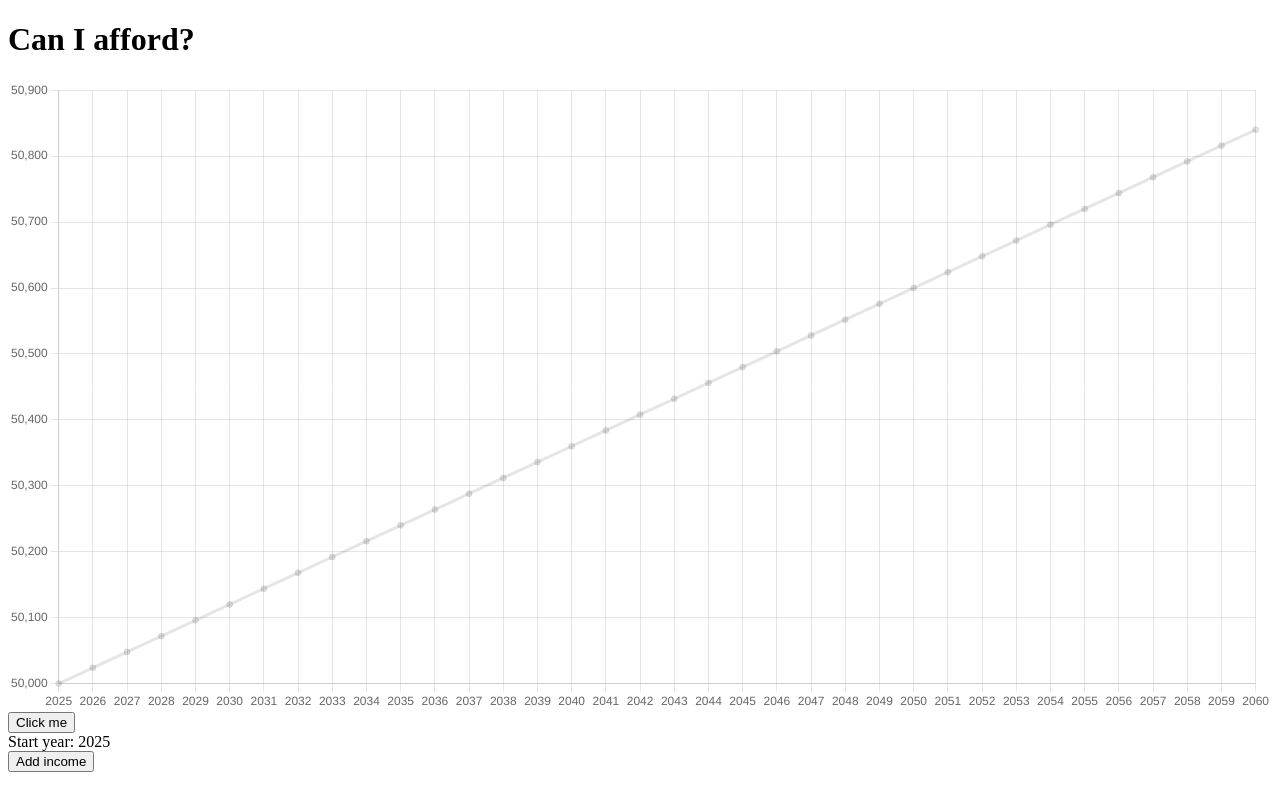
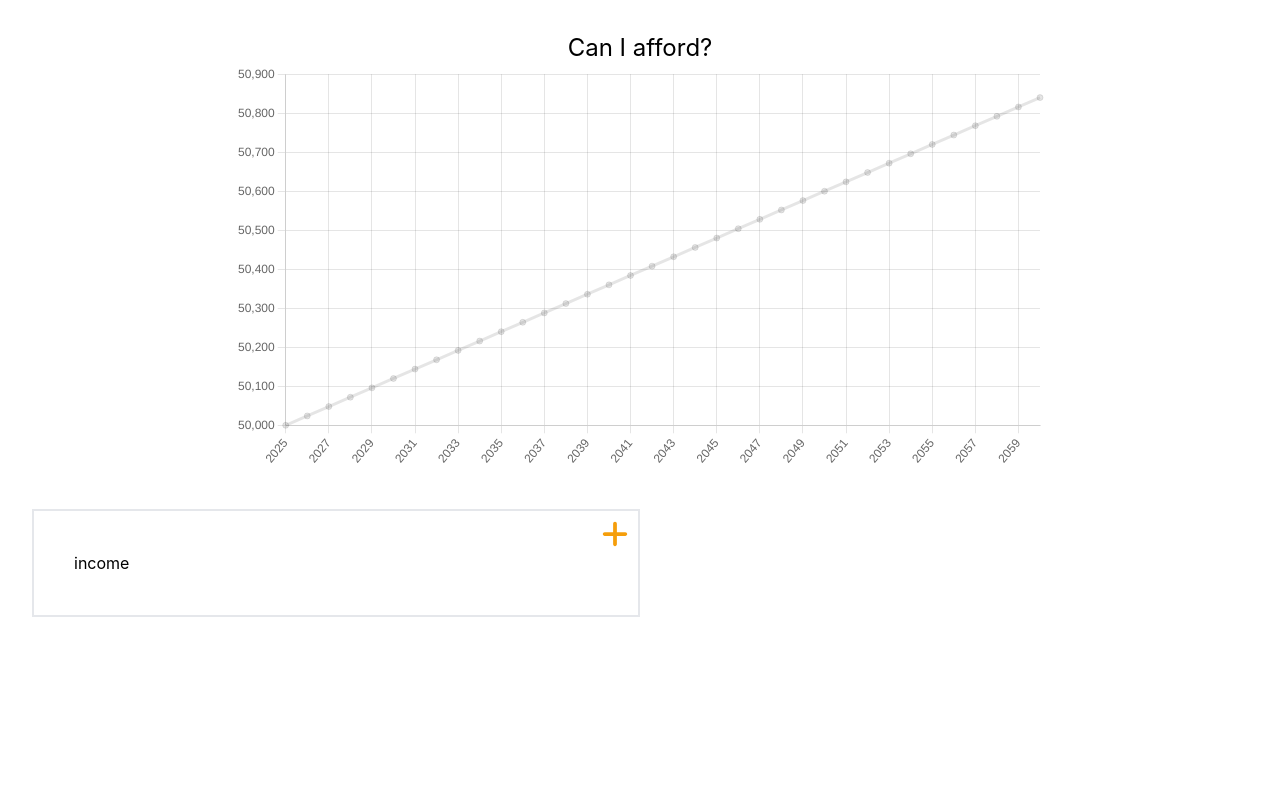
Before and after one commit to RSchlenker/can-i-afford, a Next.js app: page / in a window 1280 px wide. Built offline with nearby package versions, Linux system fonts and the light colour scheme.

Commit message:
Add tailwind

```diff
--- a/app/BaseControlPanel.tsx
+++ b/app/BaseControlPanel.tsx
@@ -1,19 +1,34 @@
 import { RootState, useAppDispatch, useAppSelector } from '../store/store'
 import { addFactor, setStartYear } from '../store/chartSlice'
 import { monthlyIncome } from '@/business/finances'
+import { FaPlus } from 'react-icons/fa6'
+import { Factor } from '@/business/SimulationEngine'
+import { useEffect, useState } from 'react'
 
 export default function BaseControlPanel() {
   const dispatch = useAppDispatch()
-  const startYear = useAppSelector((state: RootState) => state.chart.startYear)
+  const factors: Array<Factor> = useAppSelector(
+    (state: RootState) => state.chart.factors,
+  )
+  const [factorsToDisplay, setFactors] = useState(factors)
+  useEffect(() => {
+    setFactors(factors)
+  }, [factors])
+
   return (
-    <div>
-      <button onClick={() => dispatch(setStartYear(2015))}>Click me</button>
-      <div data-testid="start-year">Start year: {startYear}</div>
-      <button
-        onClick={() => dispatch(addFactor({ factor: monthlyIncome(100) }))}
+    <div className="w-1/2 border-2 p-10 my-10 relative">
+      {factorsToDisplay.map((factor) => {
+        return <div key={factor.id}>{factor.name}</div>
+      })}
+      <a
+        className="absolute top-2 right-2 text-3xl text-amber-500 hover:text-green-500"
+        data-testid="add-factor"
+        onClick={() =>
+          dispatch(addFactor({ factor: monthlyIncome(100), name: 'testst' }))
+        }
       >
-        Add income
-      </button>
+        <FaPlus />
+      </a>
     </div>
   )
 }
--- a/app/page.tsx
+++ b/app/page.tsx
@@ -2,13 +2,16 @@
 import ReduxProvider from '../store/ReduxProvider'
 import SimulationChart from './SimulationChart'
 import BaseControlPanel from './BaseControlPanel'
+import '../styles/global.css'
 
 export default function Page() {
   return (
     <ReduxProvider>
-      <main>
-        <h1>Can I afford?</h1>
-        <SimulationChart class="px-20" />
+      <main className="mx-auto p-8">
+        <h1 className="text-2xl text-center">Can I afford?</h1>
+        <div className="w-2/3 mx-auto">
+          <SimulationChart />
+        </div>
         <BaseControlPanel />
       </main>
     </ReduxProvider>
--- /dev/null
+++ b/postcss.config.js
@@ -0,0 +1,6 @@
+module.exports = {
+  plugins: {
+    tailwindcss: {},
+    autoprefixer: {},
+  },
+}
--- a/store/chartSlice.ts
+++ b/store/chartSlice.ts
@@ -1,6 +1,7 @@
 import { createSlice, PayloadAction } from '@reduxjs/toolkit'
 import { Factor } from '@/business/SimulationEngine'
 import { monthlyIncome } from '@/business/finances'
+import { uuid } from 'uuidv4'
 
 export interface IChartSlice {
   startYear: number
@@ -24,7 +25,7 @@ export const chartSlice = createSlice({
       state.startYear = action.payload
     },
     addFactor: (state, action: PayloadAction) => {
-      state.factors.push(action.payload)
+      state.factors.push({ ...action.payload, id: uuid() })
     },
   },
 })
--- a/styles/global.css
+++ b/styles/global.css
@@ -1,3 +1,7 @@
+@tailwind base;
+@tailwind components;
+@tailwind utilities;
+
 html,
 body {
   padding: 0;
@@ -16,39 +20,11 @@ body {
     sans-serif;
 }
 
-* {
-  box-sizing: border-box;
+button {
+  background-color: beige;
+  padding: 4px 8px;
 }
 
-main {
-  padding: 5rem 0;
-  flex: 1;
-  display: flex;
-  flex-direction: column;
-  justify-content: center;
-  align-items: center;
+button:hover {
+  background-color: aqua;
 }
-
-footer {
-  width: 100%;
-  height: 100px;
-  border-top: 1px solid #eaeaea;
-  display: flex;
-  justify-content: center;
-  align-items: center;
-}
-
-footer img {
-  margin-left: 0.5rem;
-}
-
-footer a {
-  display: flex;
-  justify-content: center;
-  align-items: center;
-}
-
-a {
-  color: inherit;
-  text-decoration: none;
-}
--- /dev/null
+++ b/tailwind.config.js
@@ -0,0 +1,12 @@
+/** @type {import('tailwindcss').Config} */
+module.exports = {
+  content: [
+    './app/**/*.{js,ts,jsx,tsx,mdx}',
+    './pages/**/*.{js,ts,jsx,tsx,mdx}',
+    './components/**/*.{js,ts,jsx,tsx,mdx}',
+  ],
+  theme: {
+    extend: {},
+  },
+  plugins: [],
+}
```
Also changed, not shown: package.json (+6 -1 lines), 2 other files (tests, documents, lock files or other folders).
